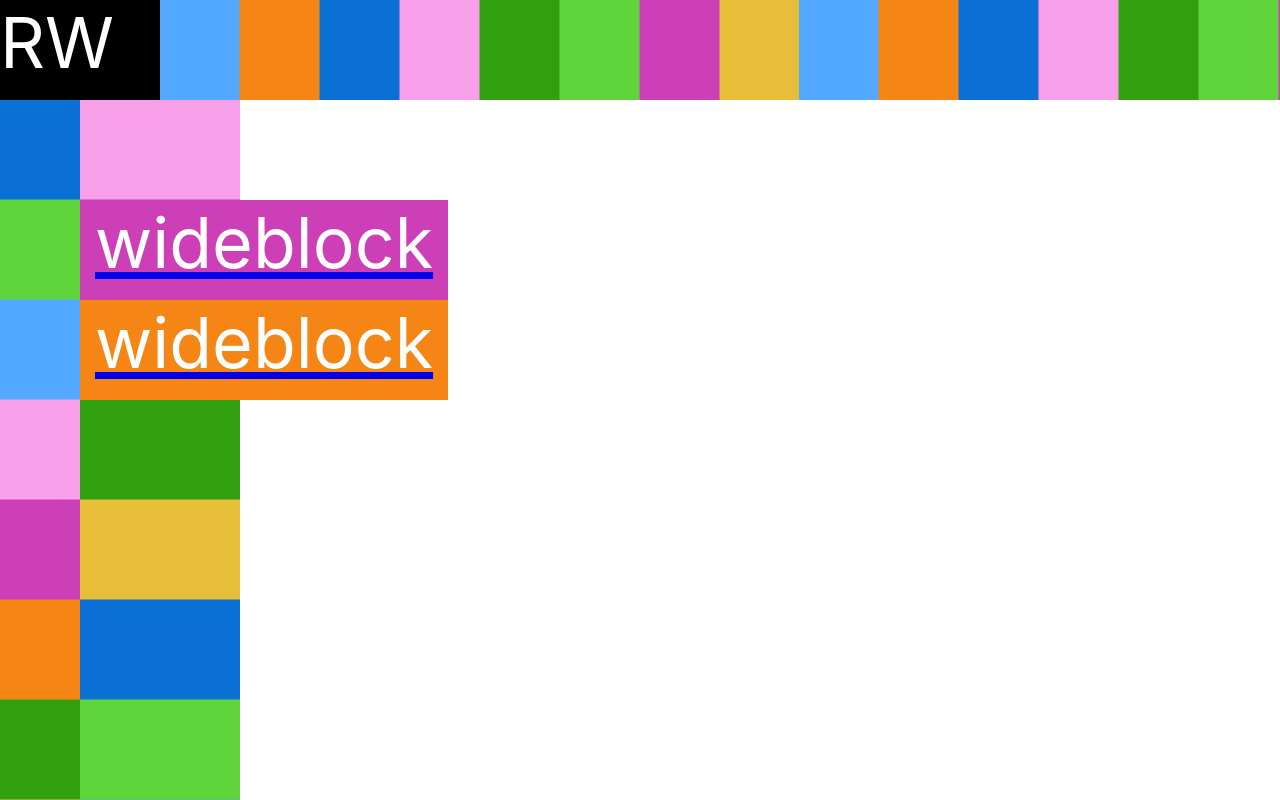
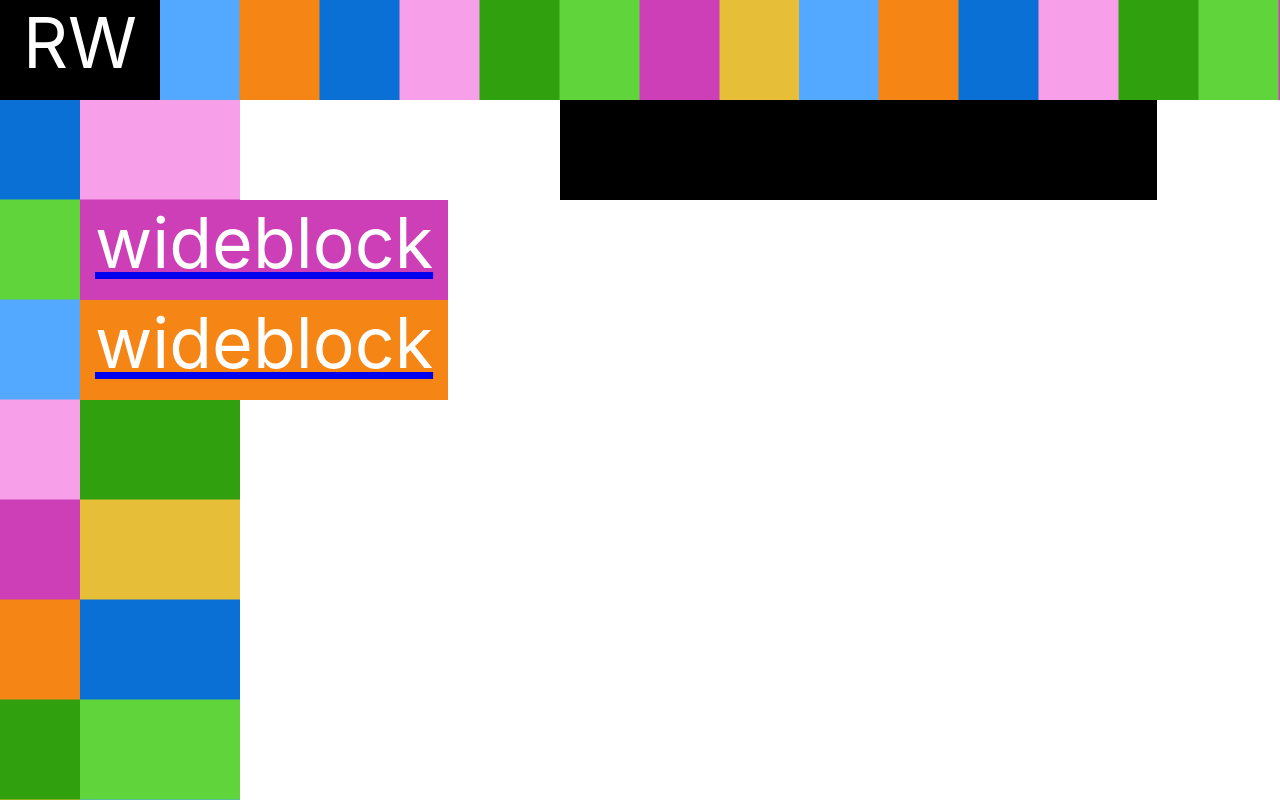
Before and after one commit to CyberImpXIII/rayna-portfolio, a React (Create React App) app: page / in a window 1280 px wide. Built offline with nearby package versions, Linux system fonts and the light colour scheme.

Commit message:
implemented react router

```diff
--- a/package.json
+++ b/package.json
@@ -12,6 +12,7 @@
     "@types/react-dom": "^18.0.6",
     "react": "^18.2.0",
     "react-dom": "^18.2.0",
+    "react-router-dom": "^6.3.0",
     "react-scripts": "5.0.1",
     "typescript": "^4.7.4",
     "web-vitals": "^2.1.4"
--- a/src/App.css
+++ b/src/App.css
@@ -1,11 +1,20 @@
 .title{
   font-size: 70px;
   color:white;
+  text-align: center;
 }
 
 .black{
   background-color:black;
   color:white;
+}
+
+.quicknav{
+  width: 640px;
+  position: absolute;
+  top: 100px;
+  right: 80px;
+  display: flex;
 }
 
 .quicknavoption{
--- a/src/App.tsx
+++ b/src/App.tsx
@@ -9,6 +9,13 @@ function App() {
   }[] = [
     {title:'wideblock', destination:'./', color:'#CC3FB6'},
     {title:'wideblock', destination:'./', color:'#F58514'}
+  ]
+  const quicknavoptions: {
+    title: string;
+    destination: string;
+  }[] = [
+    {title:'wideblock', destination:'./'},
+    {title:'wideblock', destination:'./'}
   ]
 
   return (
@@ -31,6 +38,12 @@ function App() {
           ))}
         </div>
       </nav>
+      <div className='quicknav'>
+        {quicknavoptions.map((option)=>(
+          <div className='quicknavoption'></div>
+        ))}
+        <div className='quicknavbutton'></div>
+      </div>
     </div>
   );
 }
--- a/src/index.tsx
+++ b/src/index.tsx
@@ -1,17 +1,31 @@
 import React from 'react';
 import ReactDOM from 'react-dom/client';
+import { BrowserRouter,  Routes,
+  Route } from "react-router-dom";
 import './index.css';
 import App from './App';
+import Test from './routes/test';
 import reportWebVitals from './reportWebVitals';
+
+const quicknavoptions: {
+  title: string;
+  destination: string;
+}[] = [
+  {title:'wideblock', destination:'./'},
+  {title:'wideblock', destination:'./'}
+]
 
 const root = ReactDOM.createRoot(
   document.getElementById('root') as HTMLElement
 );
 root.render(
-  <React.StrictMode>
-    <App />
-  </React.StrictMode>
-);
+  <BrowserRouter>
+      <Routes>
+      <Route path="/" element={<App />} />
+      <Route path="test" element={<Test />} />
+      {/* <Route path="invoices" element={<Invoices />} /> */}
+    </Routes>
+</BrowserRouter>);
 
 // If you want to start measuring performance in your app, pass a function
 // to log results (for example: reportWebVitals(console.log))
```
